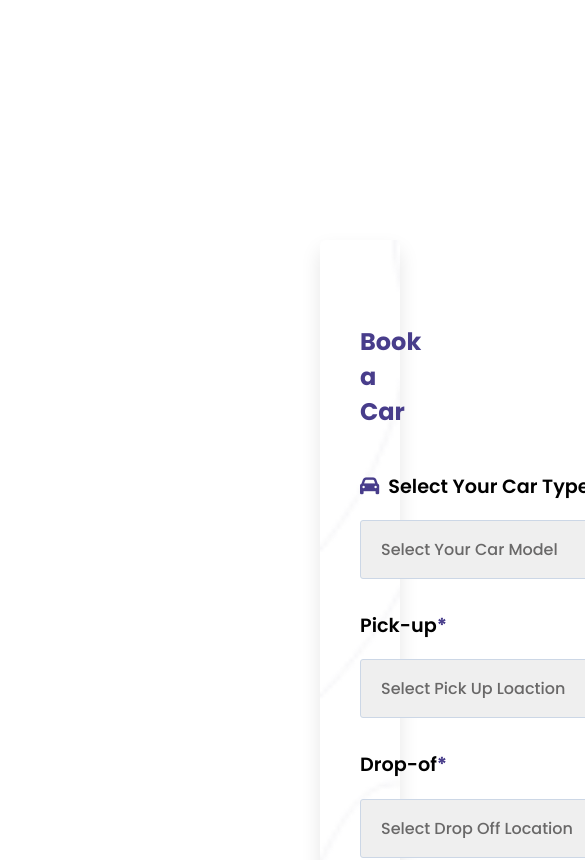
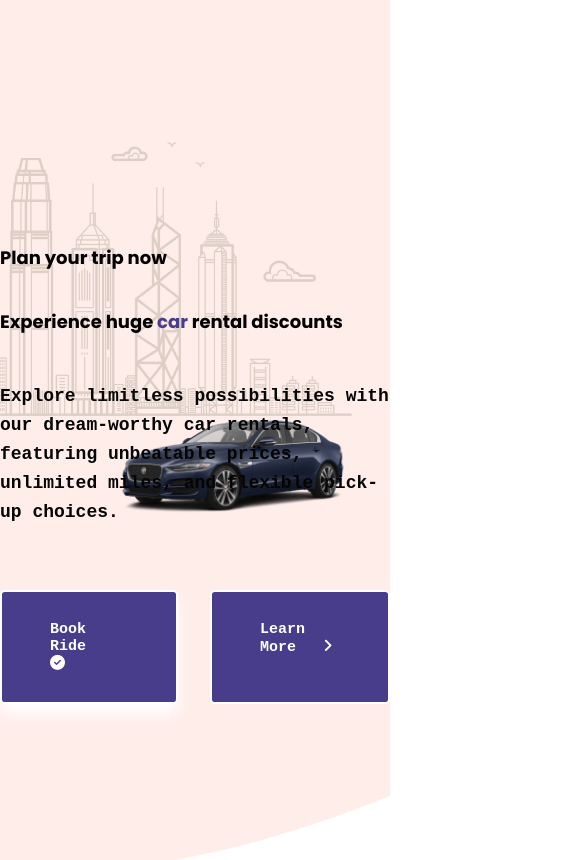
Before and after one commit to Vijay-948/Car-Rental-UI, a React (Create React App) app: page / in a window 390 px wide. Shown: the top 860 px of the page, 585 px wide, since content can reach past the window. Built offline with nearby package versions, Linux system fonts and the light colour scheme.

Commit message:
changes-done

```diff
--- a/src/Pages/HomePage.tsx
+++ b/src/Pages/HomePage.tsx
@@ -14,20 +14,18 @@ const HomePage = () => {
 
     return(
         <>
-           {/* <Home /> */}
-           <BookCar />
+           <Home />
+           {/* <BookCar /> */}
            {/* <PlanTrip />
            <PickCar />
            <Banner />
            <ChooseUs />
            <Faq />
+           <Testimonials />
            <Download />
            <Footer />  */}
 
            {/* <Testimonials /> */}
-
-
-
 
         </>
     )
--- a/src/Styles/BookCar.css
+++ b/src/Styles/BookCar.css
@@ -38,7 +38,7 @@
 
 @media (max-width: 400px){
   .book-content__box {
-    margin: 10rem;
+    width: 100%;
     padding: 4rem 2.5rem 5rem 2.5rem;
   }
 }
```
